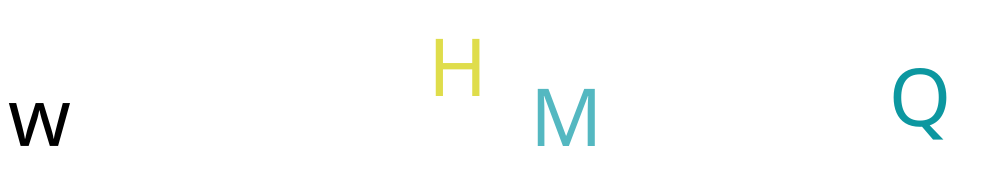
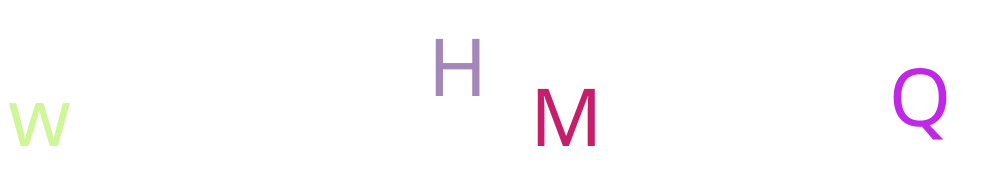
Before and after one commit to evewfj/evewfj.github.io, a plain HTML site: page game.html in a window 1280 px wide. Shown: the whole page, without its empty margins (0-1001 px from the left). Drawn offline with Linux system fonts and the light colour scheme.

Commit message:
change color

```diff
--- a/game.html
+++ b/game.html
@@ -54,18 +54,19 @@
             document.body.appendChild(item);
         }
     }
-    function loop() {
+    function update() {
         for (var index = 0; index < items.length; ++index) {
             var item = items[index];
             if (item.style.top == '' || parseInt(item.style.top) >= clientHeight) {
                 item.style.top = '-80px';
             }
 
+            item.style.color = getRandomColor();
             item.style.top = (parseInt(item.style.top) + speed) + 'px';
         }
     }
 
-    setInterval(loop, 100);
+    setInterval(update, 100);
     setInterval(generate, 1000);
     document.addEventListener('keydown', function (evt) {
         console.log(evt);
```
